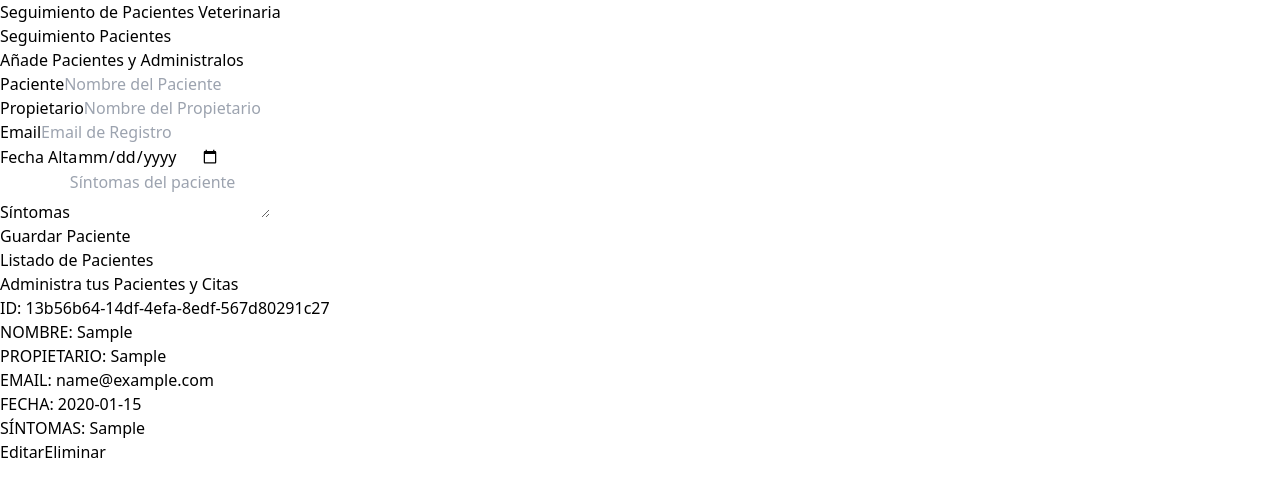
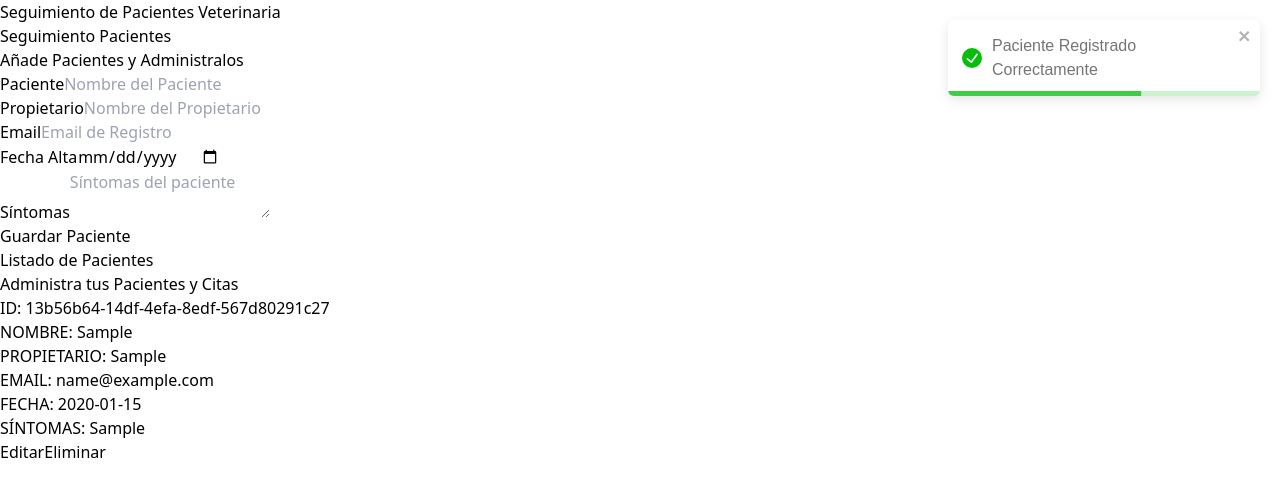
Before and after one commit to MilVG/app-gestor-pacientes, a React (Vite) app: page / in a window 1280 px wide. Both pictures are taken after typing "Sample", "Sample", "name@example.com", "2020-01-15", "Sample" into the empty fields and a click on the input "Guardar Paciente". Shown: the top 496 px of the page. Built offline with nearby package versions, Linux system fonts and the light colour scheme.

Commit message:
0024: Implementación Tostify
=> Instalación de Tostify.
=>Importar toast y css
=> incorporar la funcion de toast despues de registrar, actulizar e
eliminar.

```diff
--- a/package.json
+++ b/package.json
@@ -13,6 +13,7 @@
     "react": "^18.3.1",
     "react-dom": "^18.3.1",
     "react-hook-form": "^7.53.0",
+    "react-toastify": "^10.0.5",
     "uuid": "^10.0.0",
     "zustand": "^5.0.0-rc.2"
   },
--- a/src/App.tsx
+++ b/src/App.tsx
@@ -1,10 +1,13 @@
+import { ToastContainer } from "react-toastify"
 import PacientesForm from "./components/PacientesForm"
 import PacientesList from "./components/PacientesList"
+import 'react-toastify/dist/ReactToastify.css'
 
 
 function App() {
 
   return (
+    <>
       <div className="container bg-sky-300 mx-auto">
         <h1 className="text-5xl font-black text-center md:w-2/3 md:mx-auto"
         > Seguimiento de Pacientes <span className="text-indigo-700">Veterinaria</span>
@@ -15,6 +18,8 @@ function App() {
 
         </div>
       </div>
+      <ToastContainer />
+    </>
   )
 }
 
--- a/src/components/PacienteDetalle.tsx
+++ b/src/components/PacienteDetalle.tsx
@@ -1,3 +1,4 @@
+import { toast } from "react-toastify"
 import { usePacientes } from "../store"
 import { Paciente } from "../types"
 import PacienteDetalleElemento from "./PacienteDetalleElemento"
@@ -9,6 +10,11 @@ export default function PacienteDetalle({ paciente }: PacientesProps) {
 
   const eliminarPaciente = usePacientes((state) => state.eliminarPaciente)
   const obtenerIdPaciente = usePacientes((state) => state.obtenerIdPaciente)
+
+  const handleClick = () => {
+    eliminarPaciente(paciente.id)
+    toast.error('Paciente Eliminado correctamente')
+  }
   return (
     <div className=" mx-5 my-10 px-5 py-10 bg-white shadow-md rounded-xl ">
       <PacienteDetalleElemento label="ID" data={paciente.id} />
@@ -29,7 +35,7 @@ export default function PacienteDetalle({ paciente }: PacientesProps) {
           type="button"
           className="py-2 px-10 bg-red-600 hover:bg-red-700 text-white font-bold uppercase
           rounded-lg"
-          onClick={() => eliminarPaciente(paciente.id)}
+          onClick={handleClick}
         >Eliminar</button>
       </div>
     </div>
--- a/src/components/PacientesForm.tsx
+++ b/src/components/PacientesForm.tsx
@@ -1,4 +1,5 @@
 import { useForm } from "react-hook-form"
+import { toast } from "react-toastify";
 import Error from "./Error";
 import { PacienteTemporal } from "../types";
 import { usePacientes } from "../store";
@@ -18,9 +19,11 @@ export default function PacientesForm() {
   const registrarPaciente = (data: PacienteTemporal) => {
     if (activeId) {
       actulizarPaciente(data)
+      toast.success('Paciente Actulizado Correctamente')
     } else {
 
       addPacientes(data)
+      toast.success('Paciente Registrado Correctamente')
     }
     reset()
   }
```
Also changed, not shown: 1 other file (tests, documents, lock files or other folders). Lines whose indentation alone changed are shown as unchanged.
